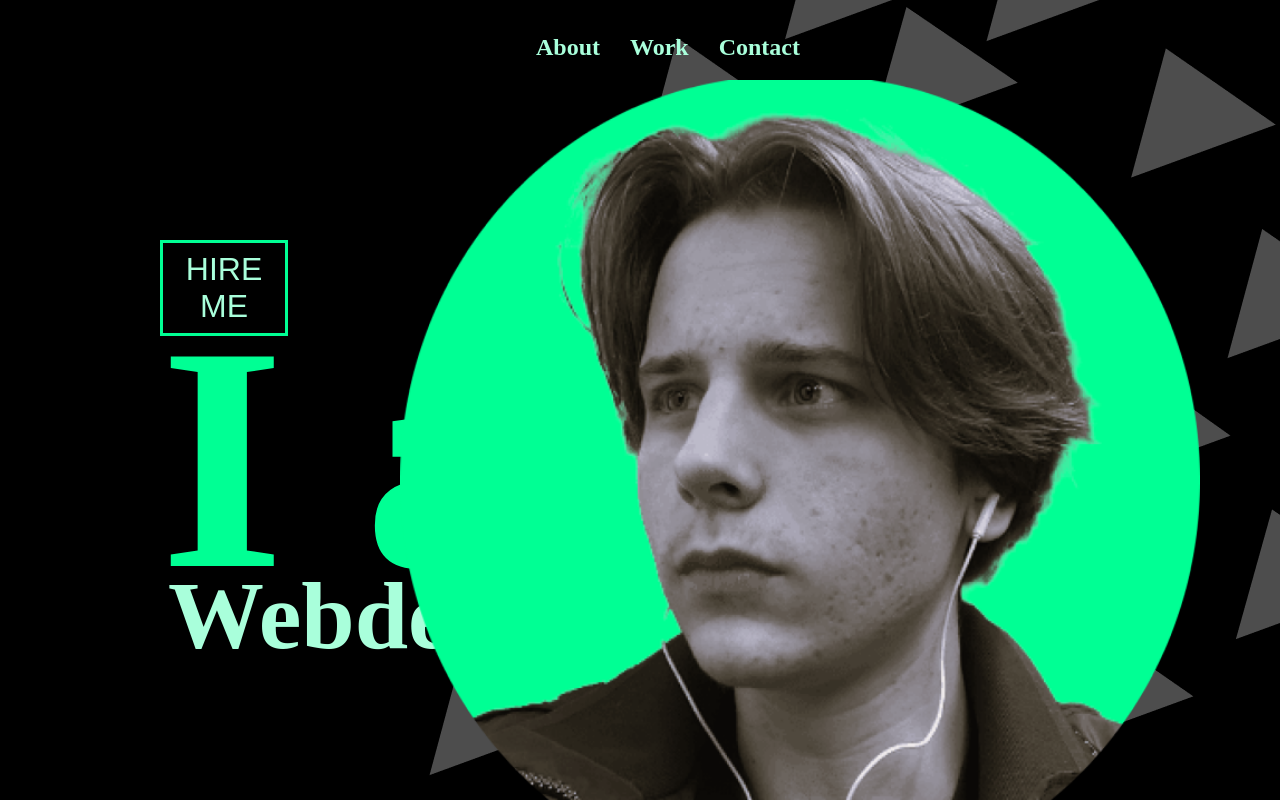
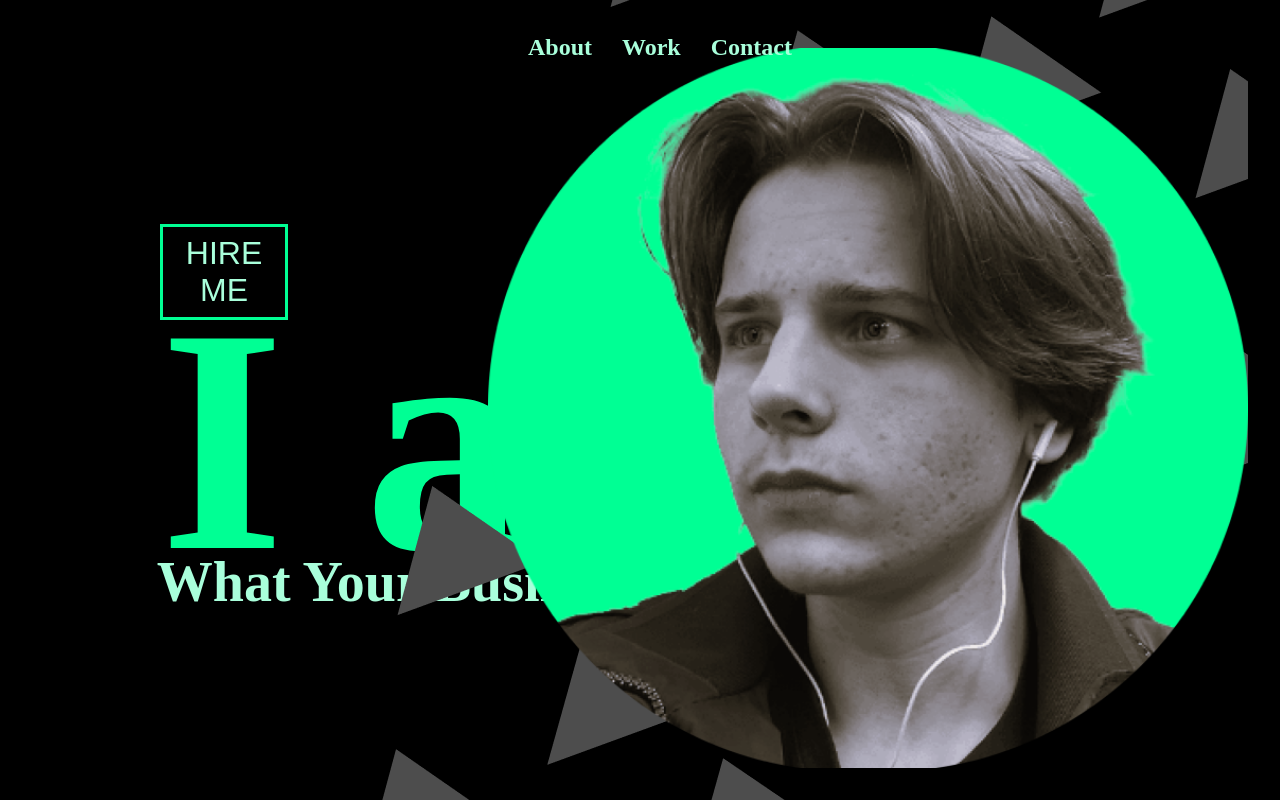
Before and after one commit to MitchellKevin/Portfolio, a plain HTML site: page index.html in a window 1280 px wide. Shown: the top 800 px of the page. Drawn offline with Linux system fonts and the light colour scheme.

Commit message:
what can i do for you added NOT DONE

```diff
--- a/index.html
+++ b/index.html
@@ -22,11 +22,21 @@
     </header>
     <main>
         <section>
+          <article>
             <h1>I am</h1>
-            <h2>Webdeveloper</h2>
+            <h2>What Your Business Needs</h2>
             <img src="img/faceshot.png">
             <img src="img/arrow_bg.png">
             <button>HIRE ME</button>
+          </article>
+        </section>
+        <section>
+          <h2>WHAT CAN I DO FOR YOU:</h2>
+          <article><h3>WEB-DEV</h3></article>
+          <article><h3>PHOTOGRAPHER</h3></article>
+          <article><h3>FIGMA DESIGNER</h3></article>
+          <article><h3>ANDROID DEVELOPER</h3></article>
+          <article><h3>INTERACTION DEV</h3></article>
         </section>
     </main>
 </body>
--- a/style.css
+++ b/style.css
@@ -1,3 +1,10 @@
+:root{
+  --bg: black;
+  --primair-color: #00ff94;
+  --secondaire-color: #a9ffdb;
+  --accent-color: #4D4D4D;
+}
+
 body{
     background-color: black;
 }
@@ -24,65 +31,100 @@ body{
 
   .navbar nav ul li a {
     text-decoration: none;
-    color: #a9ffdb;
+    color: var(--secondaire-color);
     font-weight: bold;
   }
 
   .navbar nav ul li a:hover {
-    color: #4D4D4D;
+    color: var(--accent-color);
+  }
+
+
+  body{
+    margin: 0;
+  }
+
+  section:first-of-type{
+    height: 100vh;
   }
 
   h1{
-    color: #00ff94;
+    color: var(--primair-color);
     font-size: 6em;
   }
 
   h2{
-    color: #a9ffdb;
+    color: var(--secondaire-color);
     font-size: 2.5em;
   }
 
-h1:first-of-type{
+  article:first-of-type h1:first-of-type{
     position: absolute;
     left: .5em;
     font-size: 20em;
+    top: -.2em;
   }
 
-h2:first-of-type{
+  article:first-of-type h2:first-of-type{
     position: absolute;
-    left: 1.75em;
-    top: 5em;
-    font-size: 6em;
+    left: 2.8em;
+    top: 9em;
+    font-size: 3.5em;
   }
 
   button{
     position: absolute;
-    top: 7.5em;
+    top: 7em;
     left: 5em;
     font-size: 2em;
-    border: solid #00ff94;
+    border: solid var(--primair-color);
     background-color: black;
-    color:#a9ffdb;
+    color: var(--secondaire-color);
     width: 4em;
     height: 3em;
-    box-shadow: #a9ffdb;
+    box-shadow: var(--secondaire-color);
 }
 
-img:first-of-type{
-    position: absolute;
-    top: 5em;
-    right: 5em;
-    width: 50em;
-    height: 50em;
-    z-index: 1;
+  section:first-of-type article{
+    position: relative;
   }
 
-img:nth-of-type(2){
+  article:first-of-type img{
     position: absolute;
-    right: 0;
-    top: 0;
+    top: -10em;
+    right: 2em;
   }
-.t{
+
+  article:first-of-type img:first-of-type{
+    z-index: 1;
+    top: 3em;
+    height: 90vh;
+  }
+
+  section:nth-of-type(2) h2{
+    font-size: 8em;
+    padding-left: .2em;
+  }
+
+  section:nth-of-type(2) article h3{
+    color: var(--primair-color);
+    font-size: 8em;
+    line-height: 0;
+    padding-left: .2em;
+  }
+
+  section:nth-of-type(2) article{
+    background-color: var(--bg);
+  }
+
+  section:nth-of-type(2) article:hover{
+    background-color: var(--primair-color);
+  }
+  section:nth-of-type(2) article h3:hover{
+    color: var(--secondaire-color);
+  }
+
+  /* .t{
   margin: 0;
 }
 .t section{
@@ -96,7 +138,6 @@ img:nth-of-type(2){
   animation-name: animation;
   animation-duration: 4s;
 }
-
 .t section img{
   position: relative;
   width: 30vw;
@@ -121,4 +162,4 @@ img:nth-of-type(2){
       align-items: start;
       transform: rotateX(-5deg);
   }
-}
+} */
```
Lines whose indentation alone changed are shown as unchanged.
